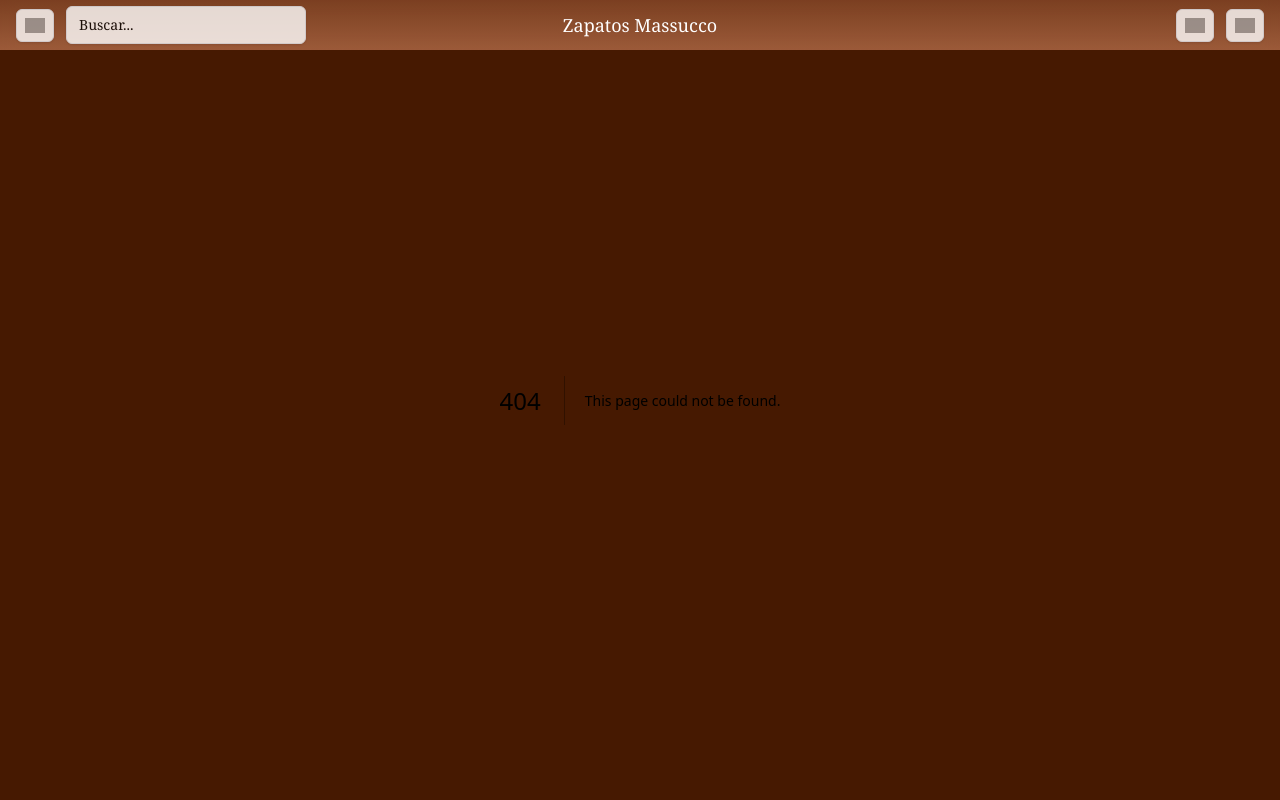
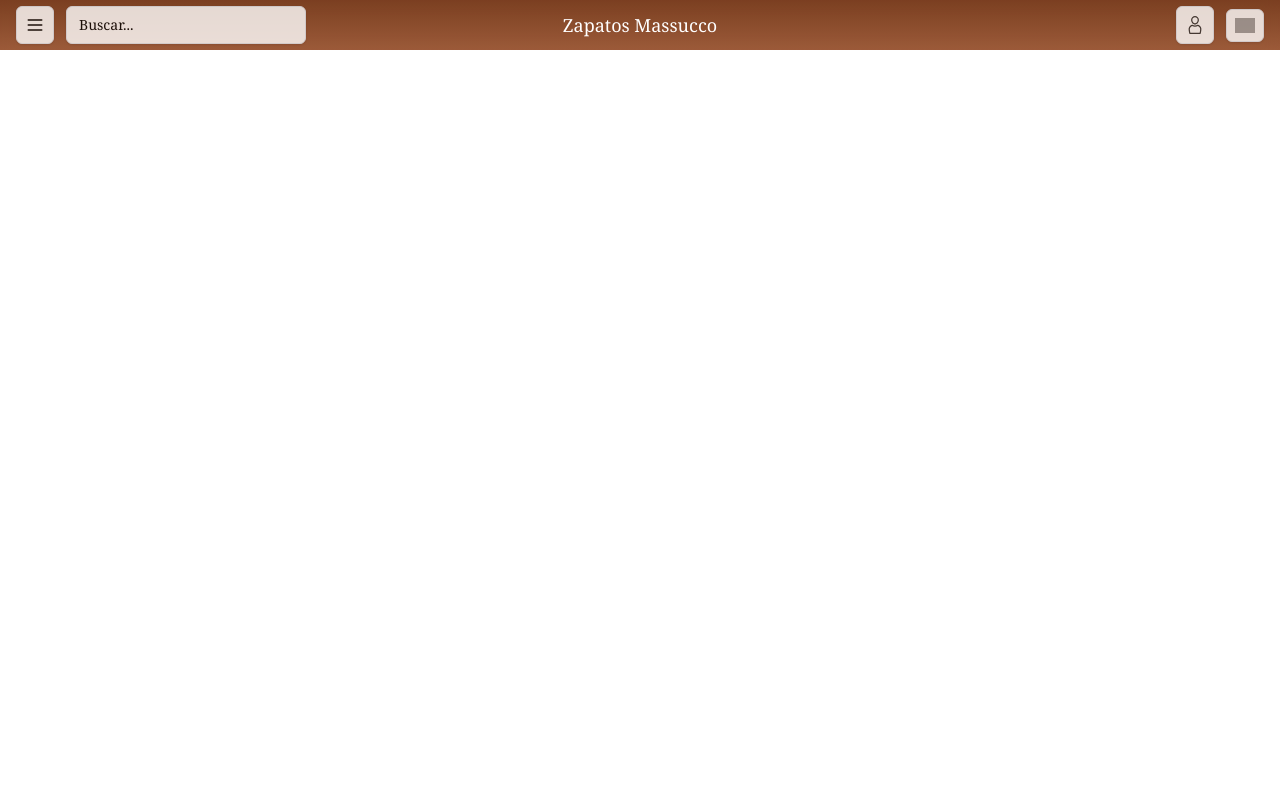
Before and after one commit to MatMassu/zapatos, a Next.js app: page /productos/1 in a window 1280 px wide. Before the commit this address had no page. Shown: the top 800 px of the page. Built offline with nearby package versions, Linux system fonts and the light colour scheme; grey boxes are pictures that could not be loaded.

Commit message:
Preparation for Vercel deployment: - Added [slug] for dynamic route on product link. - Resolve src with / to avoid missing images on reload from dynamic route.

```diff
--- a/src/app/[id]/page.tsx
+++ /dev/null
@@ -1,3 +0,0 @@
-export default function ProductPage({ params }: { params: { slug: string } }) {
-  return <div>Product details for {params.slug}</div>;
-}
--- a/src/app/cart/page.tsx
+++ b/src/app/cart/page.tsx
@@ -1,3 +1,3 @@
 export default function Cart() {
-  return "";
+  return <div className="w-screen h-screen bg-white"></div>;
 }
--- /dev/null
+++ b/src/app/productos/[slug]/page.tsx
@@ -0,0 +1,14 @@
+export default async function ProductPage({
+  params,
+}: {
+  params: Promise<{ Id: number }>;
+}) {
+  const productId = (await params).Id;
+  /* TODO: con productId recuperar datos de DB para mostrar info de compra */
+  return (
+    <div className="flex flex-row w-screen min-h-screen bg-white text-black text-7xl mt-[50px]">
+      <div>{productId}</div>
+      <div></div>
+    </div>
+  );
+}
--- a/src/components/main_products.tsx
+++ b/src/components/main_products.tsx
@@ -6,17 +6,17 @@ export default function MainProducts() {
 
   const products = Array.from({ length: 13 }).map((_, i) => ({
     name: `Producto ${i + 1}`,
-    slug: `producto-${i + 1}`,
+    Id: `${i + 1}`,
     price: 100000,
-    image: `shoes_ph.png`,
+    image: `/shoes_ph.png`,
   }));
 
   return (
     <div className="flex-1 grid grid-cols-3 min-h-screen w-screen top-[20vw] bg-white">
       {products.map((product) => (
         <Link
-          key={product.slug}
-          href={`/products/${product.slug}`}
+          key={product.Id}
+          href={`/productos/${product.Id}`}
           className={cardClass}
         >
           <h1 className="text-black font-serif text-3xl pt-10">
--- a/src/components/navbar.tsx
+++ b/src/components/navbar.tsx
@@ -7,7 +7,7 @@ export default function NavBar() {
     <nav className="fixed grid grid-cols-3 h-[50px] w-full items-center bg-gradient-to-b from-[#884929cc] to-[#b16b47cc] px-4 z-50 backdrop-blur-sm ">
       {/* Left section: menu + search */}
       <div className="flex items-center gap-3">
-        <Button src={"menu.svg"} />
+        <Button src={"/menu.svg"} />
         <SearchBar />
       </div>
 
@@ -19,10 +19,10 @@ export default function NavBar() {
       {/* Right section: account + cart */}
       <div className="flex justify-end items-center gap-3">
         <Link href="/account">
-          <Button src={"account.svg"} />
+          <Button src={"/account.svg"} />
         </Link>
         <Link href="/cart">
-          <Button src={"cart.svg"} />
+          <Button src={"/cart.svg"} />
         </Link>
       </div>
     </nav>
```
